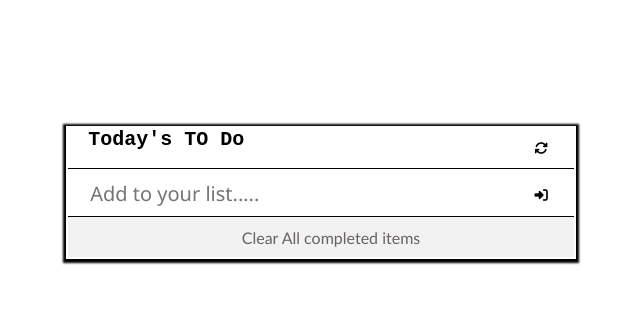
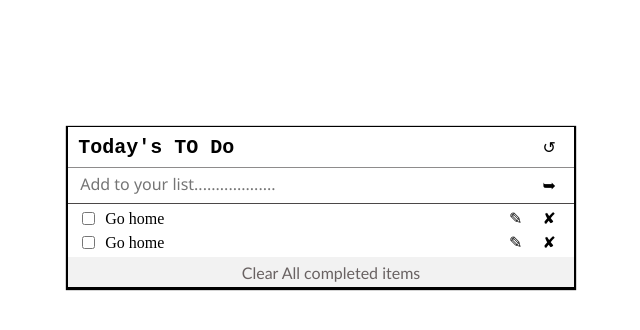
Before and after one commit to kkasaija/To-Do-List, a website built with webpack: page src/index.html in a window 1280 px wide. Shown: the whole page, without its empty margins (319-959 px from the left). Built offline with nearby package versions, Linux system fonts and the light colour scheme.

Commit message:
css update

```diff
--- a/src/index.html
+++ b/src/index.html
@@ -1,59 +1,66 @@
 <!DOCTYPE html>
 <html lang="en">
-
   <head>
     <meta charset="UTF-8" />
-    <meta http-equiv="X-UA-Compatible" content="IE=edge" />
     <meta name="viewport" content="width=device-width, initial-scale=1.0" />
     <!-- <link rel="stylesheet" href="path/to/font-awesome/css/font-awesome.min.css">   -->
     <script
       src="https://kit.fontawesome.com/ce85233928.js"
-    crossorigin="anonymous"
-  ></script>
+      crossorigin="anonymous"></script>
     <title>TO DO LIST</title>
   </head>
 
   <body>
-    <section class="container">
+    <main class="container">
+      <!------------Header--------->
       <div class="todoHeader">
         <h2>Today's TO Do</h2>
-            <button type="button">
-                <i  id="refresh" class="fa fa-refresh" aria-hidden="true"></i>
-            </button>
+        <span type="button" class="btn">&#8634;</span>
       </div>
-        <form class="form">
-            <div class="formHeader">
-                <input type="text" class="taskInput" placeholder="Add to your list....." />
-                <button type="submit" class="addItem">
-                    <i class="fa fa-sign-in" aria-hidden="true"></i>
-                </button>
+      <!--------------------------->
+
+      <!---- todo input form ------>
+      <form class="form-input">
+        <input type="text" placeholder="Add to your list..................." />
+        <span type="submit" class="addItem btn">&#10149;</span>
+      </form>
+      <!--------------------------->
+
+      <!----- todo edit form ------>
+      <form class="form-edit">
+        <input type="text" placeholder="Edit selected item..................." />
+        <span type="submit" class="addItem btn">&#10149;</span>
+      </form>
+      <!--------------------------->
+
+      <!--Display available todos-->
+      <section class="todo-container">
+        <div class="todo">
+          <div class="todo-item">
+            <input type="checkbox" class="check-box" />
+            <span>Go home</span>
           </div>
-        </form>
-        <form class="edit-form">
-            <div class="formHeader">
-                <input type="text" class="editInput" placeholder="Edit selected item....." />
-                <button type="submit" class="addItem">
-                    <i class="fa fa-sign-in" aria-hidden="true"></i>
-                </button>
+          <div class="todo-action">
+            <span class="addbtn btn">&#9998;</span>
+            <span class="deleteItem btn">&#10008;</span>
           </div>
-        </form>
-        <section class="main">
-            <div class="list-content" id="list-content">
-
         </div>
-
-
-            <div class="clearAll">
-
-                <p>Clear All completed items</p>
-
+        <div class="todo">
+          <div class="todo-item">
+            <input type="checkbox" class="check-box" />
+            <span>Go home</span>
+          </div>
+          <div class="todo-action">
+            <span class="addbtn btn">&#9998;</span>
+            <span class="deleteItem btn">&#10008;</span>
+          </div>
         </div>
       </section>
-    </section>
-
-
-
-    <script src="index.js"></script>
+      <!--------------------------->
+      <div class="clear-all">
+        <p>Clear All completed items</p>
+      </div>
+    </main>
+    <!-- <script src="index.js"></script> -->
   </body>
-
 </html>
--- a/src/index.js
+++ b/src/index.js
@@ -1,18 +1,15 @@
-/* eslint-disable no-empty */
-/* eslint-disable no-unused-vars */
-/* eslint-disable no-multiple-empty-lines */
-/* eslint-disable no-console */
-/* eslint-disable no-unreachable */
-/* eslint-disable no-unused-expressions */
-/* eslint-disable radix */
-/* eslint-disable no-restricted-globals */
-/* eslint-disable eqeqeq */
 import _ from 'lodash';
 import './style.css';
 
 import {
-  statechange, deleteCompleted, checkbx, clearCompleted,
+  statechange,
+  deleteCompleted,
+  checkbx,
+  clearCompleted,
 } from './modules/update.js';
+
+const listContent = document.querySelector('.list-content');
+const taskLs = JSON.parse(localStorage.getItem('mylist'));
 
 class List {
   constructor(description, index, completed) {
@@ -27,7 +24,6 @@ class List {
 if (localStorage.getItem('mylist') === null) {
   localStorage.setItem('mylist', JSON.stringify([]));
 }
-const taskLs = JSON.parse(localStorage.getItem('mylist'));
 
 // updateLocalStorage
 const updateLocalStorage = () => {
@@ -38,10 +34,10 @@ const updateLocalStorage = () => {
 
 // display todoList
 const displayItem = (items) => {
-  let todoos = '';
+  let todos = '';
 
   for (let i = 0; i < items.length; i += 1) {
-    todoos += `
+    todos += `
   <div class="todoItem">
   <div class="${items[i].index}">
     <input type="checkbox" class="checkBox"  />
@@ -58,7 +54,7 @@ const displayItem = (items) => {
   <button class="deleteItem">  </button>
   </div>   `;
   }
-  return todoos;
+  return todos;
 };
 
 const monitor = () => {
@@ -80,7 +76,6 @@ const clearFields = () => {
 
 // showlist
 const showList = () => {
-  const listContent = document.querySelector('.list-content');
   listContent.innerHTML = `
 
  ${displayItem(taskLs)}`;
--- a/src/modules/update.js
+++ b/src/modules/update.js
@@ -1,53 +1,47 @@
-/* eslint-disable no-console */
-/* eslint-disable no-unreachable */
-/* eslint-disable no-restricted-globals */
-/* eslint-disable eqeqeq */
-/* eslint-disable no-unused-vars */
-const taskLs = JSON.parse(localStorage.getItem('mylist'));
+const taskLs = JSON.parse(localStorage.getItem("mylist"));
+const checkbx = document.querySelectorAll(".checkBox");
+const clearCompleted = document.querySelector(".clearAll");
+const content = document.querySelector(".list-content");
+
 const updateLocalStorage = () => {
-  localStorage.setItem('mylist', JSON.stringify(taskLs));
-  const another = JSON.parse(localStorage.getItem('mylist'));
+  localStorage.setItem("mylist", JSON.stringify(taskLs));
+  const another = JSON.parse(localStorage.getItem("mylist"));
   return another;
 };
 
-export const statechange = () => {
-  const content = document.querySelector('.list-content');
-  content.addEventListener('click', (e) => {
-    if (e.target.classList.contains('checkBox')) {
+const statechange = () => {
+  content.addEventListener("click", (e) => {
+    if (e.target.classList.contains("checkBox")) {
       const h = e.target.parentElement.classList.value;
-
-      console.log(h);
       const state = e.target;
       if (state.checked) {
-        console.log('checked');
-        state.parentElement.parentElement.classList.add('complete');
-
+        state.parentElement.parentElement.classList.add("complete");
         taskLs.forEach((element, index) => {
           if (element.index == h) {
             element.completed = true;
           }
-
           updateLocalStorage();
         });
       } else {
-        console.log('not checked');
+        console.log("not checked");
         updateLocalStorage();
       }
     } else {
-      console.log('not checkbox');
+      console.log("not checkbox");
     }
   });
 };
-export const checkbx = document.querySelectorAll('.checkBox');
-export const clearCompleted = document.querySelector('.clearAll');
-export const deleteCompleted = () => {
-  clearCompleted.addEventListener('click', (e) => {
-    const filt = JSON.parse(localStorage.getItem('mylist'));
 
-    const filtered = filt.filter(((x) => x.completed === false));
+const deleteCompleted = () => {
+  clearCompleted.addEventListener("click", (e) => {
+    const filt = JSON.parse(localStorage.getItem("mylist"));
+
+    const filtered = filt.filter((x) => x.completed === false);
     console.log(filtered);
     updateLocalStorage();
-    localStorage.setItem('mylist', JSON.stringify(filtered));
+    localStorage.setItem("mylist", JSON.stringify(filtered));
     location.reload();
   });
 };
+
+export { statechange, clearCompleted, deleteCompleted, checkbx };
--- a/src/style.css
+++ b/src/style.css
@@ -4,18 +4,18 @@
   display: flex;
   flex-direction: column;
   margin: auto;
-  border: 2px solid white;
+  border: 1px solid;
   margin-top: 10%;
-  box-shadow: 0 1px 2px 3px;
+  box-shadow: 0 1px 1px 1px;
 }
 
 .todoHeader {
   display: flex;
   justify-content: space-between;
-  min-height: 40px;
-  padding-left: 20px;
-  border-bottom: 1px solid black;
-  padding-right: 20px;
+  min-height: 30px;
+  padding: 5px 10px;
+  align-items: center;
+  border-bottom: 1px solid #8e8c8c;
 }
 
 h2 {
@@ -25,94 +25,95 @@ h2 {
   font-family: "Courier New", Courier, monospace;
 }
 
-.edit-form {
+.form-edit {
   display: none;
 }
 
-.todoItem,
-.formHeader {
-  min-height: 40px;
-  padding-left: 20px;
-  border-bottom: 1px solid black;
-  padding-top: 5px;
-  padding-right: 20px;
+.form-input {
+  display: flex;
+  justify-content: space-between;
+  padding: 0 10px;
+  align-items: center;
+  min-height: 35px;
 }
 
-.formHeader {
+.form-input input {
+  border: none;
+  min-width: 75%;
+  outline: none;
+  min-height: 30px;
+}
+
+form {
+  border-bottom: 1px solid #4b4848;
+  margin-bottom: 5px;
+}
+
+.check-box {
+  margin-right: 10px;
+}
+
+.todo-container {
+  padding: 0 10px;
+}
+
+.todo {
   display: flex;
+  align-items: center;
   justify-content: space-between;
 }
 
-.taskInput,
-.editInput {
-  height: 40px;
-  border: none;
-  font-size: 20px;
-  width: 100%;
-  font-family: "Courier New", Courier, monospace;
+.todo:not(:first-child) {
+  margin-top: 5px;
 }
 
-.todoItem {
-  display: flex;
-  justify-content: space-between;
+.todo:last-child {
+  padding-bottom: 5px;
 }
 
-.todoActivity {
-  display: inline;
+.todo-item {
+  display: flex;
+  align-items: center;
 }
 
-.deleteItem {
-  display: none;
+.btn {
+  padding: 2px 8px;
+  cursor: pointer;
+}
+
+.clear-all {
+  height: 30px;
+  display: flex;
+  justify-content: space-around;
+  align-items: center;
+  min-height: 30px;
+  background-color: #f2f2f2;
+  padding-left: 20px;
+  cursor: pointer;
+}
+
+.clear-all p {
+  color: #696262;
+  font-family: "Trebuchet MS", "Lucida Sans", Arial, sans-serif;
 }
 
 ::placeholder {
-  font-size: 20px;
+  font-size: 16px;
   padding: 0;
   margin: 0;
   font-weight: 100;
   font-family: "Segoe UI", Tahoma, Geneva, Verdana, sans-serif;
 }
 
-.clearAll {
-  height: 40px;
-  display: flex;
-  justify-content: space-around;
-  align-items: center;
-  min-height: 40px;
-  background-color: #f2f2f2;
-  padding-left: 20px;
-}
-
-.clearAll p {
-  color: rgb(105, 98, 98);
-  font-family: "Trebuchet MS", "Lucida Sans", Arial, sans-serif;
-}
-
-button {
-  background-color: white;
-  border: none;
-}
-
 #true {
   text-decoration: line-through;
-  color: rgb(105, 98, 98);
+  color: #696262;
 }
 
 .complete {
   text-decoration: line-through;
-  color: rgb(43, 29, 29);
+  color: #2b1d1d;
   font-weight: 900;
-}
-
-.edit {
-  color: #00bcd4;
-  font-size: 17px;
-  margin-right: 20px;
-}
-
-.delete {
-  font-size: 20px;
-  color: red;
 }
 
 @media screen and (min-width: 800px) {
```
Lines whose indentation alone changed are shown as unchanged.
